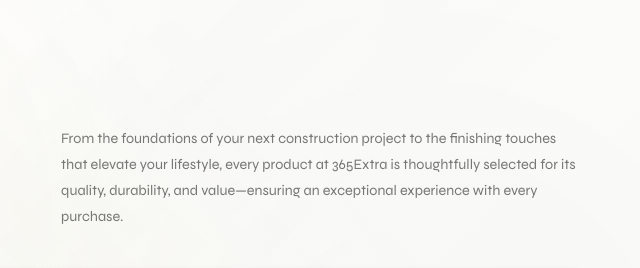
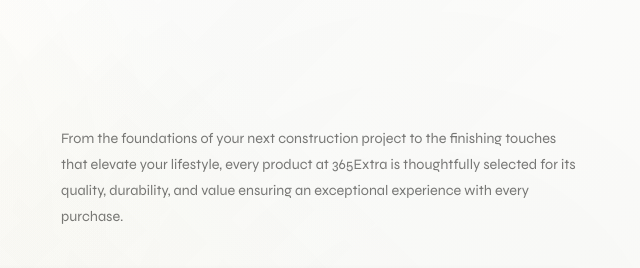
Before and after one commit to zeallegendv01-ops/zeal.v1, a plain HTML site: page 365extra.html in a window 1280 px wide. Shown: the part 2060-2328 px from the top of the page, 599-1239 px from the left. Drawn offline with nearby package versions, Linux system fonts and the light colour scheme; no server answers.

Commit message:
Update 365extra.html

```diff
--- a/365extra.html
+++ b/365extra.html
@@ -544,7 +544,7 @@
       <div class="section-label">catalogue</div>
       <h2>Curated<br><em>Marketplace Collections</em></h2>
     </div>
-    <p>From the foundations of your next construction project to the finishing touches that elevate your lifestyle, every product at 365Extra is thoughtfully selected for its quality, durability, and value—ensuring an exceptional experience with every purchase.</p>
+    <p>From the foundations of your next construction project to the finishing touches that elevate your lifestyle, every product at 365Extra is thoughtfully selected for its quality, durability, and value ensuring an exceptional experience with every purchase.</p>
   </div>
 
   <div class="product-search-bar">
```
